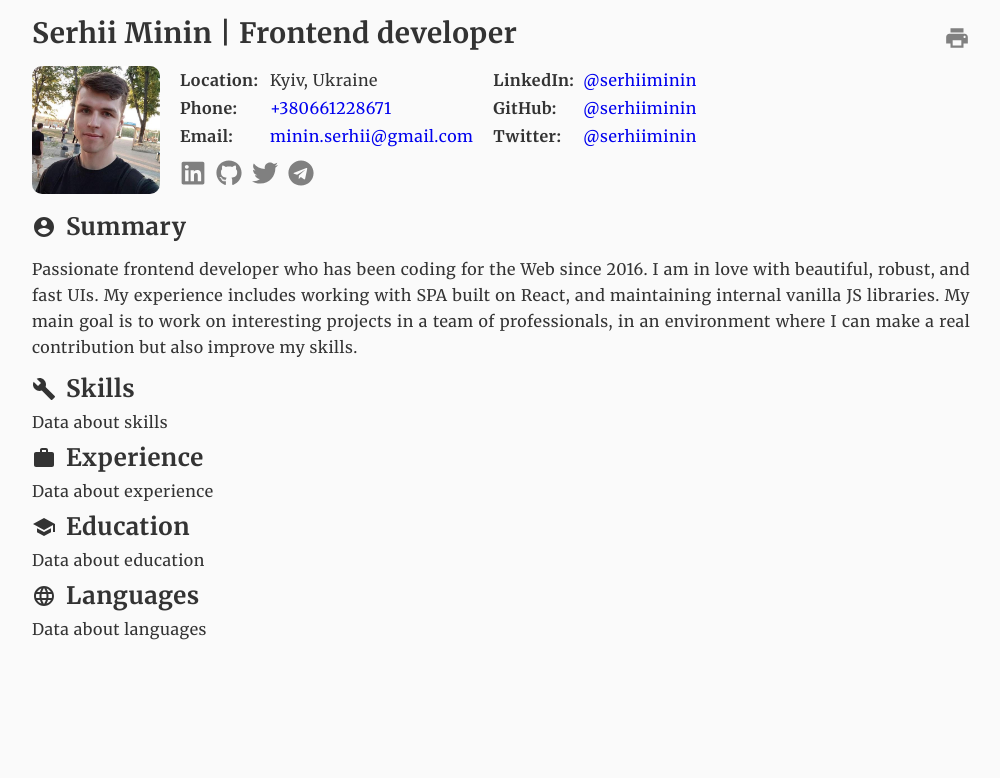
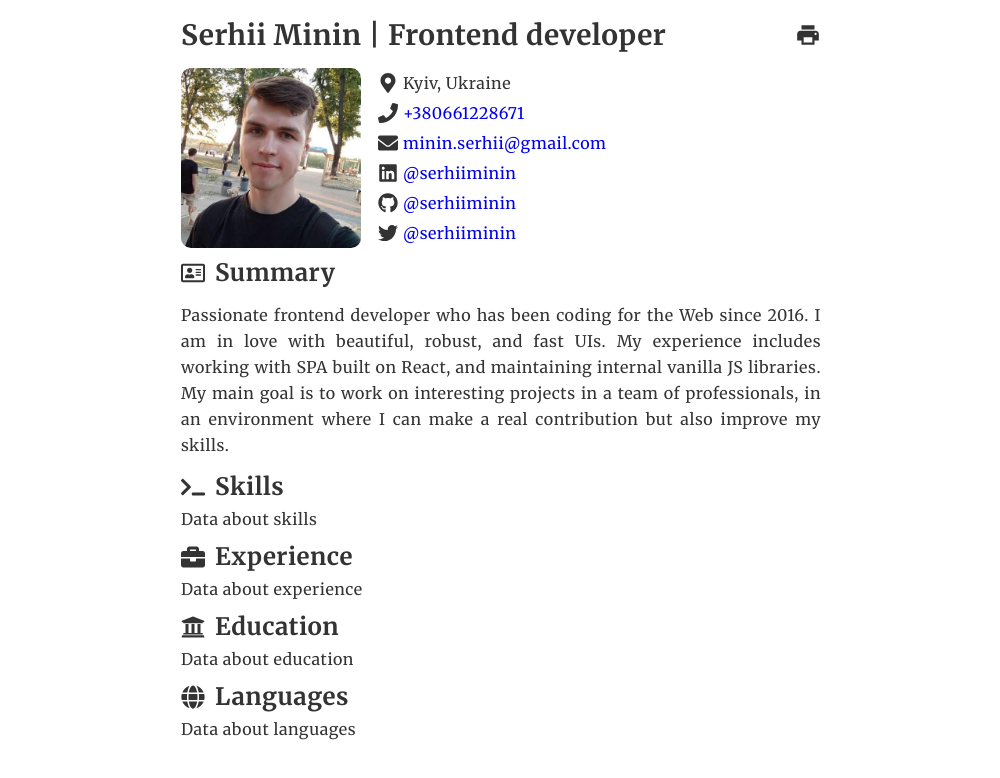
Before and after one commit to serhiiminin/cv, a Gatsby site: page / in a window 1280 px wide. Shown: the whole page, without its empty margins (139-1139 px from the left). Built offline with nearby package versions, Linux system fonts and the light colour scheme; Gatsby itself is replaced by a stand-in of ours.

Commit message:
use shortid for keys and fa instead if md

```diff
--- a/package.json
+++ b/package.json
@@ -21,6 +21,7 @@
     "react-dom": "16.9.0",
     "react-helmet": "5.2.1",
     "react-icons": "^3.7.0",
+    "shortid": "^2.2.14",
     "styled-components": "4.3.2",
     "styled-normalize": "8.0.6",
     "typeface-merriweather": "0.0.72",
--- a/src/components/contact-lines.js
+++ b/src/components/contact-lines.js
@@ -1,28 +1,35 @@
 import React, { Fragment } from "react"
 import PropTypes from "prop-types"
+import shortid from "shortid"
 import styled from "styled-components"
 
 const DefinitionList = styled.dl`
   display: grid;
-  grid-template-columns: 9rem auto;
-  grid-auto-rows: 2.8rem;
+  grid-template-columns: 3rem auto;
+  grid-auto-rows: 3rem;
   align-items: center;
-  margin: 0 0 1rem;
+  margin: 0;
 `
 
 const DefinitionTitle = styled.dt`
-  font-weight: bolder;
+  display: grid;
+  justify-self: center;
+  align-self: center;
+  font-size: 2rem;
 `
 
 const DefinitionData = styled.dd`
   margin-inline-start: 0;
+  display: grid;
+  justify-self: start;
+  align-self: center;
 `
 
 const ContactLines = ({ definitions }) => (
   <DefinitionList>
     {definitions.map(({ title, definition }) => (
-      <Fragment key={title}>
-        <DefinitionTitle>{title}:</DefinitionTitle>
+      <Fragment key={shortid.generate()}>
+        <DefinitionTitle>{title}</DefinitionTitle>
         <DefinitionData>{definition}</DefinitionData>
       </Fragment>
     ))}
@@ -34,8 +41,8 @@ ContactLines.propTypes = {
     PropTypes.shape({
       title: PropTypes.oneOfType([PropTypes.string, PropTypes.node]).isRequired,
       definition: PropTypes.oneOfType([PropTypes.string, PropTypes.node]).isRequired,
-    })
-  ).isRequired
+    }),
+  ).isRequired,
 }
 
 export default ContactLines
--- a/src/components/contacts.js
+++ b/src/components/contacts.js
@@ -1,40 +1,40 @@
 import React from "react"
 import PropTypes from "prop-types"
 import styled from "styled-components"
-import SocialBlock from "./social-block"
+import { FaTwitter, FaGithub, FaLinkedin, FaMapMarkerAlt, FaEnvelope, FaPhone } from "react-icons/fa"
 import IconPrint from "./icon-print"
 import Image from "./image"
 import ContactLines from "./contact-lines"
 import Title from "./title"
 
 const Section = styled.section`
-  padding: 1rem 0;
-  margin-bottom: 1rem;
-`;
+  margin-bottom: 1.2rem;
+`
 
 const TitleBlock = styled.div`
   display: flex;
   flex-flow: row wrap;
   justify-content: space-between;
   align-items: center;
-`;
+  margin-bottom: 1rem;
+`
 
 const ContactsInner = styled.div`
   display: grid;
-  grid-template-columns: repeat(3, max-content);
+  grid-template-columns: repeat(2, max-content);
   justify-content: start;
-  column-gap: 2rem;
+  column-gap: 1.2rem;
 `
 
 const ImageWrapper = styled.div`
-  height: 12.8rem;
-  width: 12.8rem;
+  height: 18rem;
+  width: 18rem;
   border-radius: 1rem;
   overflow: hidden;
 `
 
 const Contacts = ({ contacts }) => {
-  const { name, position, location, phone, email, linkedin, github, twitter, telegram, nickname } = contacts
+  const { name, position, location, phone, email, linkedin, github, twitter, nickname } = contacts
   const onPrint = () => {
     window.print()
   }
@@ -49,27 +49,22 @@ const Contacts = ({ contacts }) => {
         <ImageWrapper>
           <Image/>
         </ImageWrapper>
-        <div>
         <ContactLines
           definitions={[
-              { title: "Location", definition: location },
-              { title: "Phone", definition: <a href={`tel:${phone}?call`}>{phone}</a> },
-              { title: "Email", definition: <a href={`mailto:${email}`}>{email}</a> },
-            ]}
-          />
-          <SocialBlock github={github} linkedin={linkedin} telegram={telegram} twitter={twitter}/>
-        </div>
-        <ContactLines
-          definitions={[{
-            title: "LinkedIn",
+            { title: <FaMapMarkerAlt/>, definition: location },
+            { title: <FaPhone/>, definition: <a href={`tel:${phone}?call`}>{phone}</a> },
+            { title: <FaEnvelope/>, definition: <a href={`mailto:${email}`}>{email}</a> },
+            {
+              title: <FaLinkedin/>,
               definition: <a href={linkedin} target='_blank' rel='noopener noreferrer'>{nickname}</a>,
             }, {
-            title: "GitHub",
+              title: <FaGithub/>,
               definition: <a href={github} target='_blank' rel='noopener noreferrer'>{nickname}</a>,
             }, {
-            title: "Twitter",
+              title: <FaTwitter/>,
               definition: <a href={twitter} target='_blank' rel='noopener noreferrer'>{nickname}</a>,
-          }]}
+            },
+          ]}
         />
       </ContactsInner>
     </Section>
--- a/src/components/container.js
+++ b/src/components/container.js
@@ -2,6 +2,6 @@ import styled from "styled-components"
 
 export default styled.div`
    margin: 0 auto;
-   max-width: 960px;
-   padding: 0 1.0875rem 1.45rem;
+   max-width: 67.2rem;
+   padding: 0 1.6rem 2.4rem;
 `
--- a/src/components/education.js
+++ b/src/components/education.js
@@ -1,11 +1,11 @@
 import React from "react"
-import { MdSchool } from "react-icons/md"
+import { FaUniversity } from "react-icons/fa"
 import Section from "./section"
 
 const Education = () => (
   <Section
     title="Education"
-    icon={<MdSchool/>}
+    icon={<FaUniversity/>}
   >
     Data about education
   </Section>
--- a/src/components/experience.js
+++ b/src/components/experience.js
@@ -1,11 +1,11 @@
 import React from "react"
-import { MdWork } from "react-icons/md"
+import { FaBriefcase } from "react-icons/fa"
 import Section from "./section"
 
 const Experience = () => (
   <Section
     title="Experience"
-    icon={<MdWork/>}
+    icon={<FaBriefcase/>}
   >
     Data about experience
   </Section>
--- a/src/components/global-styles.js
+++ b/src/components/global-styles.js
@@ -7,7 +7,7 @@ const GlobalStyle = createGlobalStyle`
 
   body {
     overflow-x: hidden;
-    background: #fafafa;
+    background: #fff;
     color: #333;
     font-family: "merriweather", sans-serif;
     font-size: 1.6rem;
--- a/src/components/icon-print.js
+++ b/src/components/icon-print.js
@@ -4,7 +4,6 @@ import { MdPrint } from "react-icons/md"
 
 const PrintIcon = styled(props => <MdPrint {...props} />)`
   font-size: 2.6rem;
-  color: gray;
   &:hover {
     cursor: pointer;
   }
--- a/src/components/languages.js
+++ b/src/components/languages.js
@@ -1,11 +1,11 @@
 import React from "react"
-import { MdLanguage } from "react-icons/md"
+import { FaGlobe } from "react-icons/fa"
 import Section from "./section"
 
 const Languages = () => (
   <Section
     title="Languages"
-    icon={<MdLanguage/>}
+    icon={<FaGlobe/>}
   >
     Data about languages
   </Section>
--- a/src/components/layout.js
+++ b/src/components/layout.js
@@ -3,12 +3,17 @@ import PropTypes from "prop-types"
 import Container from "./container"
 import GlobalStyle from "./global-styles"
 import { Normalize } from "styled-normalize"
+import styled from 'styled-components';
+
+const Main = styled.main`
+  margin-top: 1.2rem;
+`;
 
 const Layout = ({ children }) => (
   <Container>
     <Normalize/>
     <GlobalStyle/>
-    <main>{children}</main>
+    <Main>{children}</Main>
   </Container>
 )
 
--- a/src/components/section.js
+++ b/src/components/section.js
@@ -2,10 +2,14 @@ import React from "react"
 import PropTypes from "prop-types"
 import styled from "styled-components"
 
+const Section = styled.section`
+  margin-bottom: 1.2rem;
+`;
+
 const Title = styled.h2`
   display: flex;
   align-items: center;
-  margin: 0 0 .7rem;
+  margin: 0 0 .6rem;
 `
 
 const TitleText = styled.span`
@@ -16,16 +20,17 @@ const Data = styled.div`
   margin-bottom: 1rem;
 `;
 
-const Section = ({ title, icon, children }) => (
-  <section>
+const SectionCmp = ({ title, icon, children }) => (
+  <Section>
     <Title>{icon}<TitleText>{title}</TitleText></Title>
     <Data>{children}</Data>
-  </section>
+  </Section>
 )
-Section.propTypes = {
+
+SectionCmp.propTypes = {
   icon: PropTypes.node.isRequired,
   title: PropTypes.string.isRequired,
   children: PropTypes.node.isRequired,
 }
 
-export default Section
+export default SectionCmp
--- a/src/components/skills.js
+++ b/src/components/skills.js
@@ -1,11 +1,11 @@
 import React from "react"
-import { MdBuild } from "react-icons/md"
+import { FaTerminal } from "react-icons/fa"
 import Section from "./section"
 
 const Skills = () => (
   <Section
     title="Skills"
-    icon={<MdBuild/>}
+    icon={<FaTerminal/>}
   >
     Data about skills
   </Section>
--- a/src/components/summary.js
+++ b/src/components/summary.js
@@ -1,6 +1,6 @@
 import React from "react"
 import PropTypes from "prop-types"
-import { MdAccountCircle } from "react-icons/md"
+import { FaRegAddressCard } from "react-icons/fa"
 import Section from "./section"
 import styled from 'styled-components';
 
@@ -11,7 +11,7 @@ const SummaryText = styled.p`
 const Summary = ({ summary }) => (
   <Section
     title="Summary"
-    icon={<MdAccountCircle/>}
+    icon={<FaRegAddressCard/>}
   >
     <SummaryText>{summary}</SummaryText>
   </Section>
--- a/src/components/title.js
+++ b/src/components/title.js
@@ -1,10 +1,9 @@
-import React from 'react';
 import styled from 'styled-components';
 
 const Title = styled.h1`
   font-size: 2.8rem;
   padding: 1rem 0;
-  margin: 0 0 1rem 0;
+  margin: 0;
 `;
 
 export default Title;
```
Also changed, not shown: 1 other file. Lines whose indentation alone changed are shown as unchanged.
